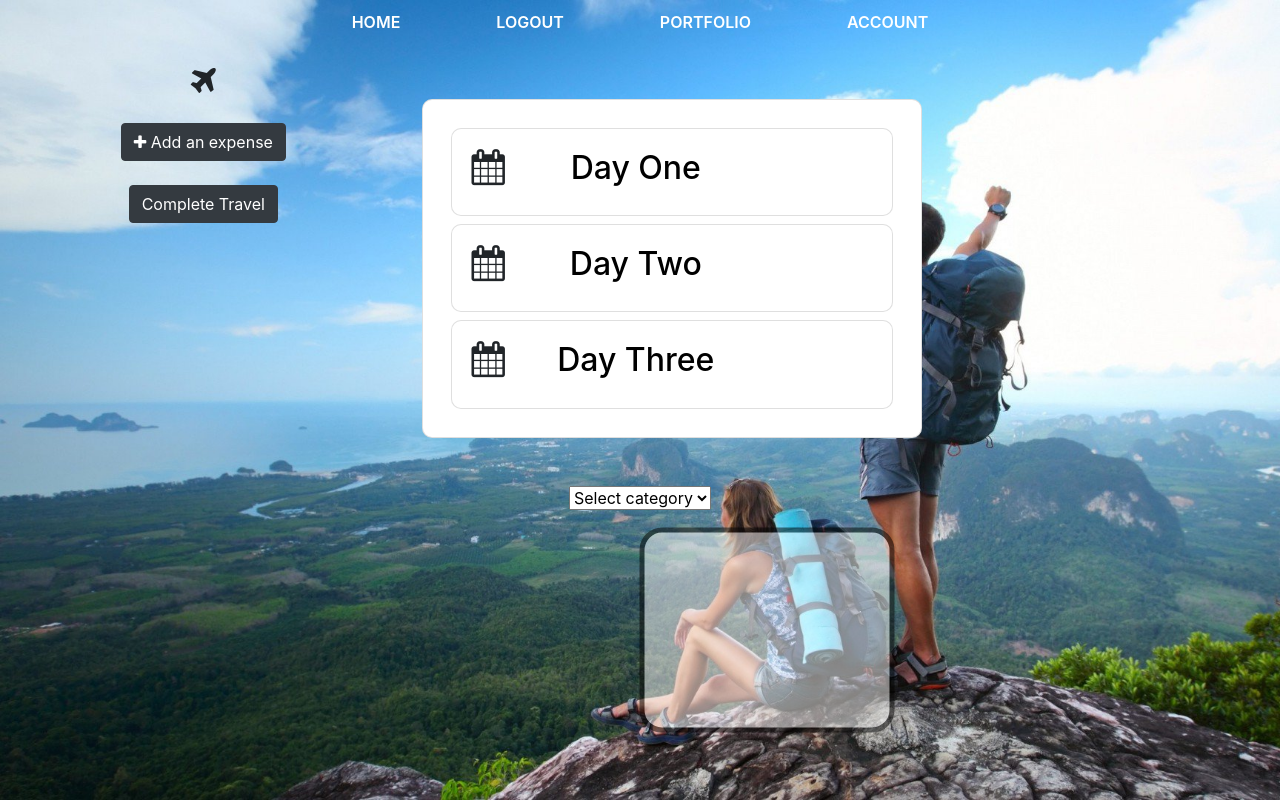
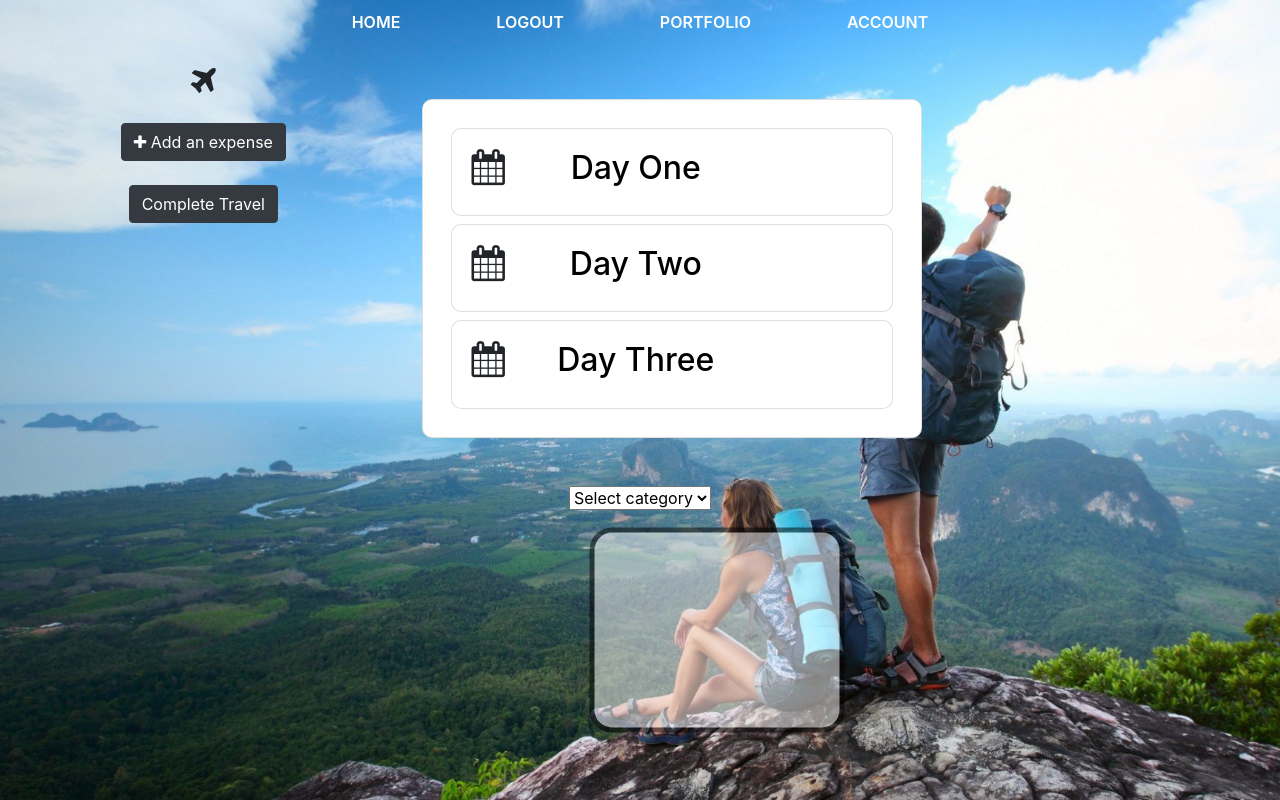
Before and after one commit to Davide-22/Lab-AP-Project, an Angular app in the folder Front-End/: page /travel-page in a window 1280 px wide. Built offline with nearby package versions, Linux system fonts and the light colour scheme.

Commit message:
small fix day-page & travel-page

```diff
--- a/Front-End/src/app/day-page/day-page.component.html
+++ b/Front-End/src/app/day-page/day-page.component.html
@@ -158,7 +158,7 @@
 
         <!--placeholder, serve per far vedere dove andrà il graph chart più avanti-->
         <svg width="600" height="250">
-            <rect x="220" y="20" rx="20" ry="20" width="250" height="200"
+            <rect x="170" y="20" rx="20" ry="20" width="250" height="200"
             style="fill:white;stroke:black;stroke-width:5;opacity:0.5" />
         </svg>
     </div>
--- a/Front-End/src/app/travel-page/travel-page.component.html
+++ b/Front-End/src/app/travel-page/travel-page.component.html
@@ -123,7 +123,7 @@
 
         <!--placeholder, serve per far vedere dove andrà il graph chart più avanti-->
         <svg width="600" height="250">
-            <rect x="220" y="20" rx="20" ry="20" width="250" height="200"
+            <rect x="170" y="20" rx="20" ry="20" width="250" height="200"
             style="fill:white;stroke:black;stroke-width:5;opacity:0.5" />
         </svg>
     </div>
```
